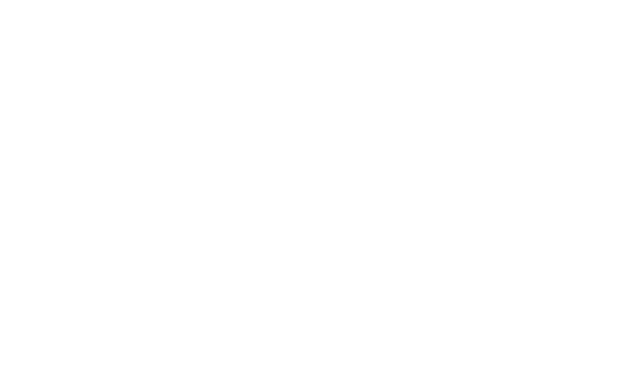
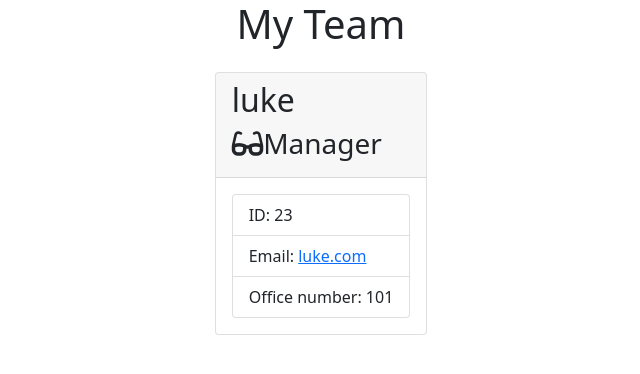
Before and after one commit to L-Stew206/team-profile-generator, a website: page assets/index.html in a window 1280 px wide. Shown: the whole page, without its empty margins (319-959 px from the left). Drawn offline with nearby package versions, Linux system fonts and the light colour scheme.

Commit message:
generateHtml page makes card for manager with icon and required feilds

```diff
--- a/assets/index.html
+++ b/assets/index.html
@@ -1,22 +1,43 @@
+
     <!DOCTYPE html>
 <html lang="en">
-
 <head>
-    <meta charset="UTF-8">
-    <meta http-equiv="X-UA-Compatible" content="IE=edge">
-    <meta name="viewport" content="width=device-width, initial-scale=1.0">
-    <title>Team Generator</title>
-    <!-- CSS only -->
+    <meta charset="UTF-8" />
+    <meta name="viewport" content="width=device-width, initial-scale=1.0" />
+    <meta http-equiv="X-UA-Compatible" content="ie=edge" />
+    <title>My Team</title>
     <link href="https://cdn.jsdelivr.net/npm/bootstrap@5.1.3/dist/css/bootstrap.min.css" rel="stylesheet"
     integrity="sha384-1BmE4kWBq78iYhFldvKuhfTAU6auU8tT94WrHftjDbrCEXSU1oBoqyl2QvZ6jIW3" crossorigin="anonymous">
 <link rel="stylesheet" href="style.css">
 <script src="https://kit.fontawesome.com/ce1bd86009.js" crossorigin="anonymous"></script>
-</head>
+<body>
+    <div class="container-fluid">
+        <div class="row">
+            <div class="col-12 jumbotron mb-3 team-heading">
+                <h1 class="text-center">My Team</h1>
+            </div>
+        </div>
+    </div>
+    <div class="container">
+        <div class="row">
+            <div class="team-area col-12 d-flex justify-content-center">
 
-<body>
+        <div class="card employee-card">
+        <div class="card-header">
+            <h2 class="card-title">luke</h2>
+            <h3 class="card-title"><i class="fa-solid fa-glasses"></i>Manager</h3>
+        </div>
+        <div class="card-body">
+            <ul class="list-group">
+                <li class="list-group-item">ID: 23</li>
+                <li class="list-group-item">Email: <a href="mailto:luke.com">luke.com</a></li>
+                <li class="list-group-item">Office number: 101</li>
+            </ul>
+        </div>
+    </div>
 
-
+            </div>
+        </div>
+    </div>
 </body>
-<script src="index.js"></script>
-
 </html>
```
Also changed, not shown: index.js (+5 -5 lines), dist/generateHtml.js. Lines whose indentation alone changed are shown as unchanged.
